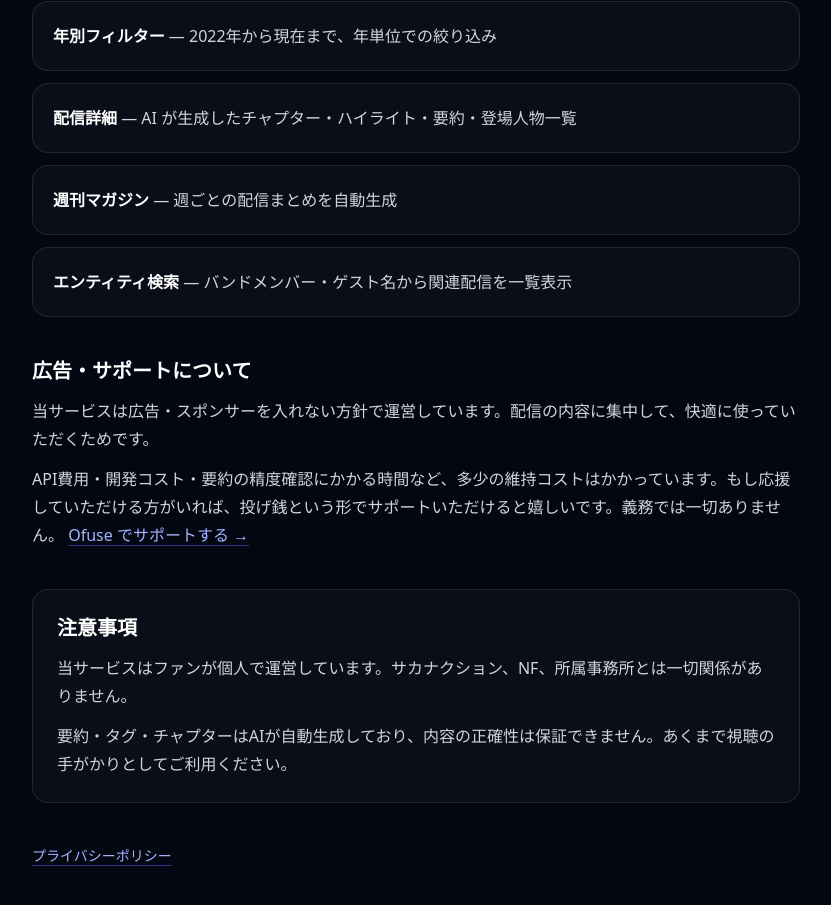
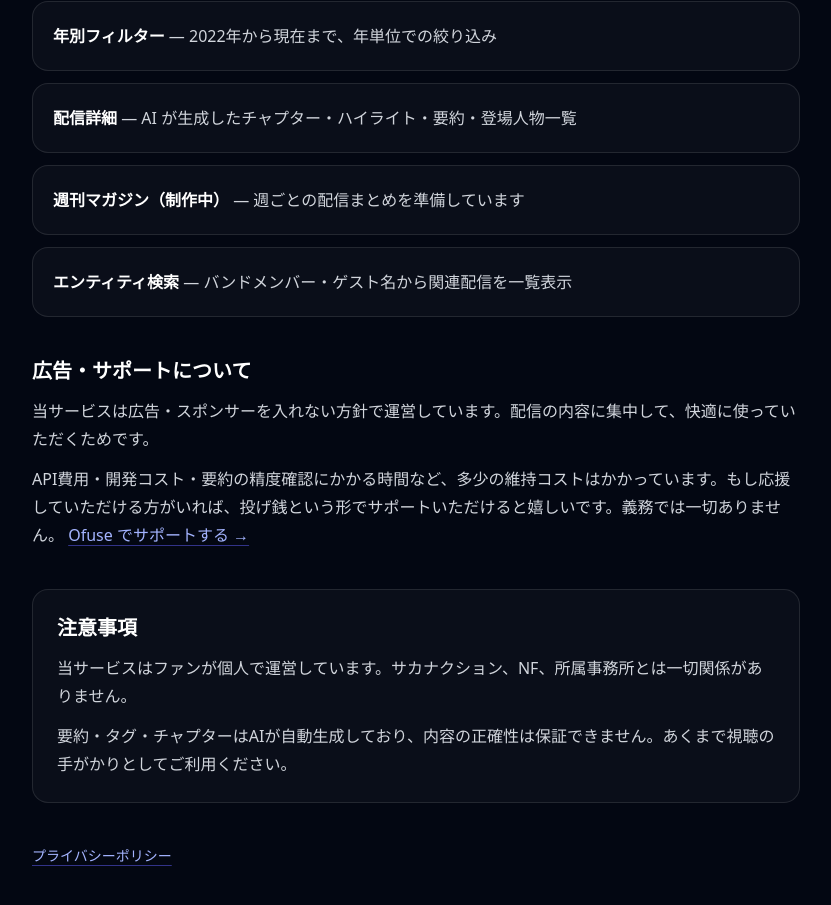
Before and after one commit to 1060list-ship-it/ichiro-library, a Next.js app in the folder apps/web/: page /about in a window 1280 px wide. Shown: the part 945-1850 px from the top of the page, without its empty margins (224-1055 px from the left). Built offline with nearby package versions, Linux system fonts and the light colour scheme; no server answers.

Commit message:
fix(about): mark weekly magazine as in preparation

```diff
--- a/apps/web/src/app/about/page.tsx
+++ b/apps/web/src/app/about/page.tsx
@@ -63,8 +63,8 @@ export default function AboutPage() {
                 AI が生成したチャプター・ハイライト・要約・登場人物一覧
               </li>
               <li className="rounded-2xl border border-white/10 bg-white/[0.03] p-5">
-                <strong className="text-white">週刊マガジン</strong> —
-                週ごとの配信まとめを自動生成
+                <strong className="text-white">週刊マガジン（制作中）</strong> —
+                週ごとの配信まとめを準備しています
               </li>
               <li className="rounded-2xl border border-white/10 bg-white/[0.03] p-5">
                 <strong className="text-white">エンティティ検索</strong> —
```
